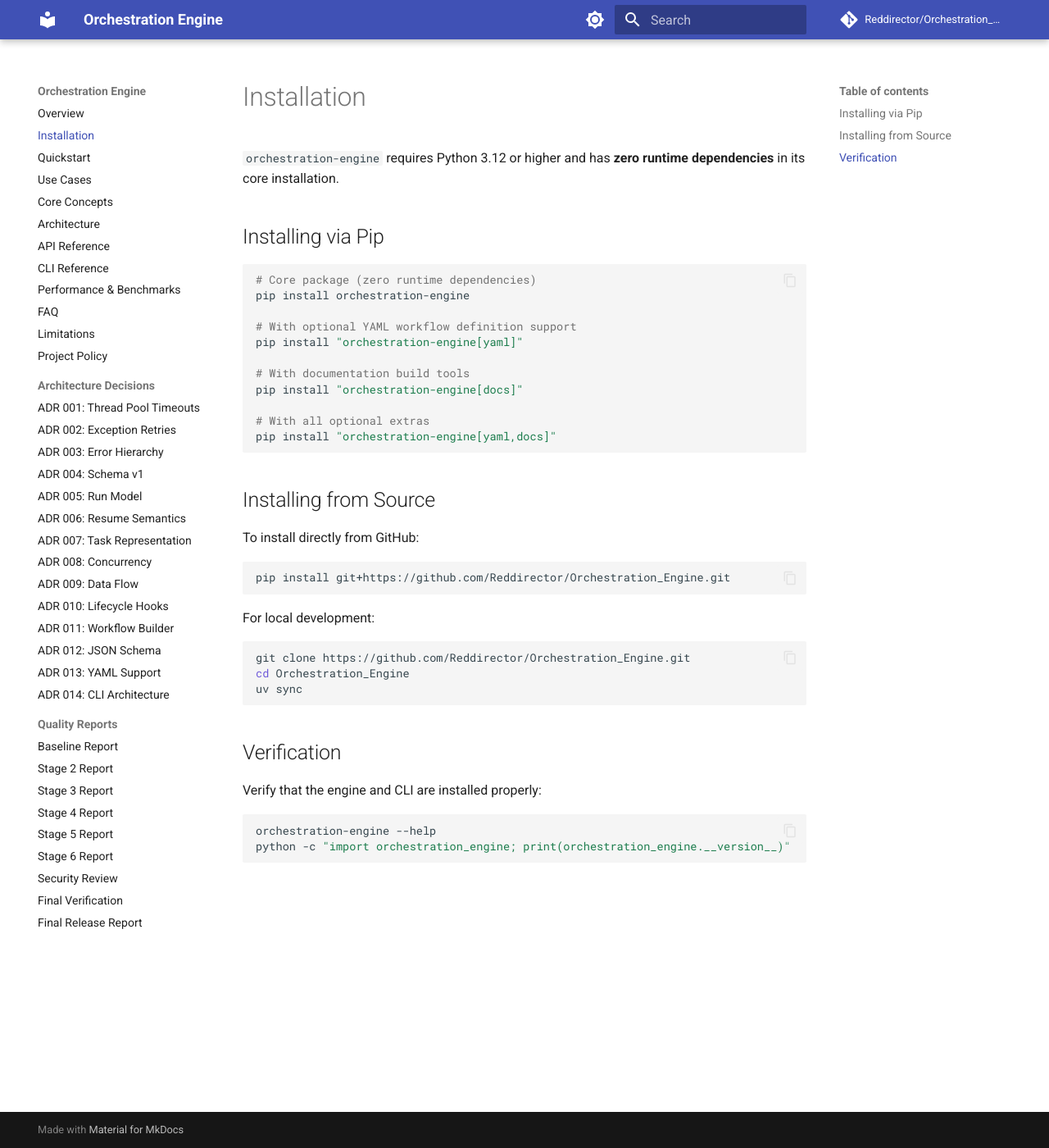
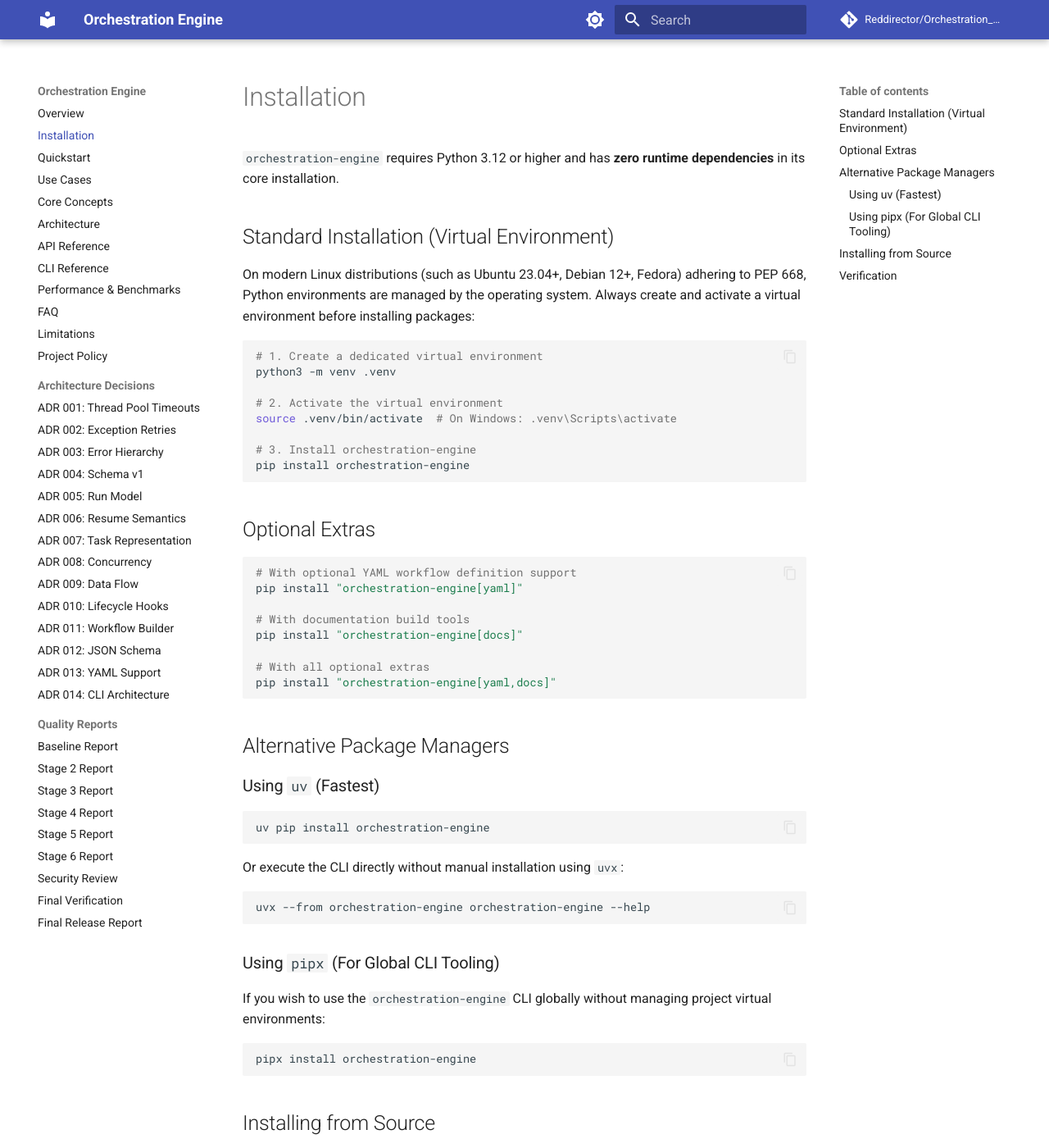
Before and after one commit to Reddirector/Orchestration_Engine, an MkDocs documentation site: the page built from docs/install.md, in a window 1280 px wide and 1400 px high. Shown: the whole window at 82% size. Built offline with MkDocs 1.6.1 and Material for MkDocs 9.7.7, drawn with Linux system fonts in a browser that asks for light colours; comment, search, counter and statistics services are not loaded; some of the changed text lies outside the part shown.

Commit message:
docs: add PEP 668 Linux venv installation instructions, badges, and alternative managers

````diff
--- a/docs/install.md
+++ b/docs/install.md
@@ -2,12 +2,24 @@
 
 `orchestration-engine` requires Python 3.12 or higher and has **zero runtime dependencies** in its core installation.
 
-## Installing via Pip
+## Standard Installation (Virtual Environment)
+
+On modern Linux distributions (such as Ubuntu 23.04+, Debian 12+, Fedora) adhering to PEP 668, Python environments are managed by the operating system. Always create and activate a virtual environment before installing packages:
 
 ```bash
-# Core package (zero runtime dependencies)
+# 1. Create a dedicated virtual environment
+python3 -m venv .venv
+
+# 2. Activate the virtual environment
+source .venv/bin/activate  # On Windows: .venv\Scripts\activate
+
+# 3. Install orchestration-engine
 pip install orchestration-engine
+```
 
+## Optional Extras
+
+```bash
 # With optional YAML workflow definition support
 pip install "orchestration-engine[yaml]"
 
@@ -18,15 +30,37 @@
 pip install "orchestration-engine[yaml,docs]"
 ```
 
+## Alternative Package Managers
+
+### Using `uv` (Fastest)
+
+```bash
+uv pip install orchestration-engine
+```
+
+Or execute the CLI directly without manual installation using `uvx`:
+
+```bash
+uvx --from orchestration-engine orchestration-engine --help
+```
+
+### Using `pipx` (For Global CLI Tooling)
+
+If you wish to use the `orchestration-engine` CLI globally without managing project virtual environments:
+
+```bash
+pipx install orchestration-engine
+```
+
 ## Installing from Source
 
-To install directly from GitHub:
+To install the bleeding-edge development version directly from GitHub:
 
 ```bash
 pip install git+https://github.com/Reddirector/Orchestration_Engine.git
 ```
 
-For local development:
+For local engine development:
 
 ```bash
 git clone https://github.com/Reddirector/Orchestration_Engine.git
@@ -39,6 +73,9 @@
 Verify that the engine and CLI are installed properly:
 
 ```bash
+# Check CLI binary
 orchestration-engine --help
-python -c "import orchestration_engine; print(orchestration_engine.__version__)"
+
+# Verify Python import and version
+python -c "import orchestration_engine; print(f'v{orchestration_engine.__version__}')"
 ```
````
Also changed, not shown: README.md (+7 -0 lines), docs/index.md (+23 -0 lines).
